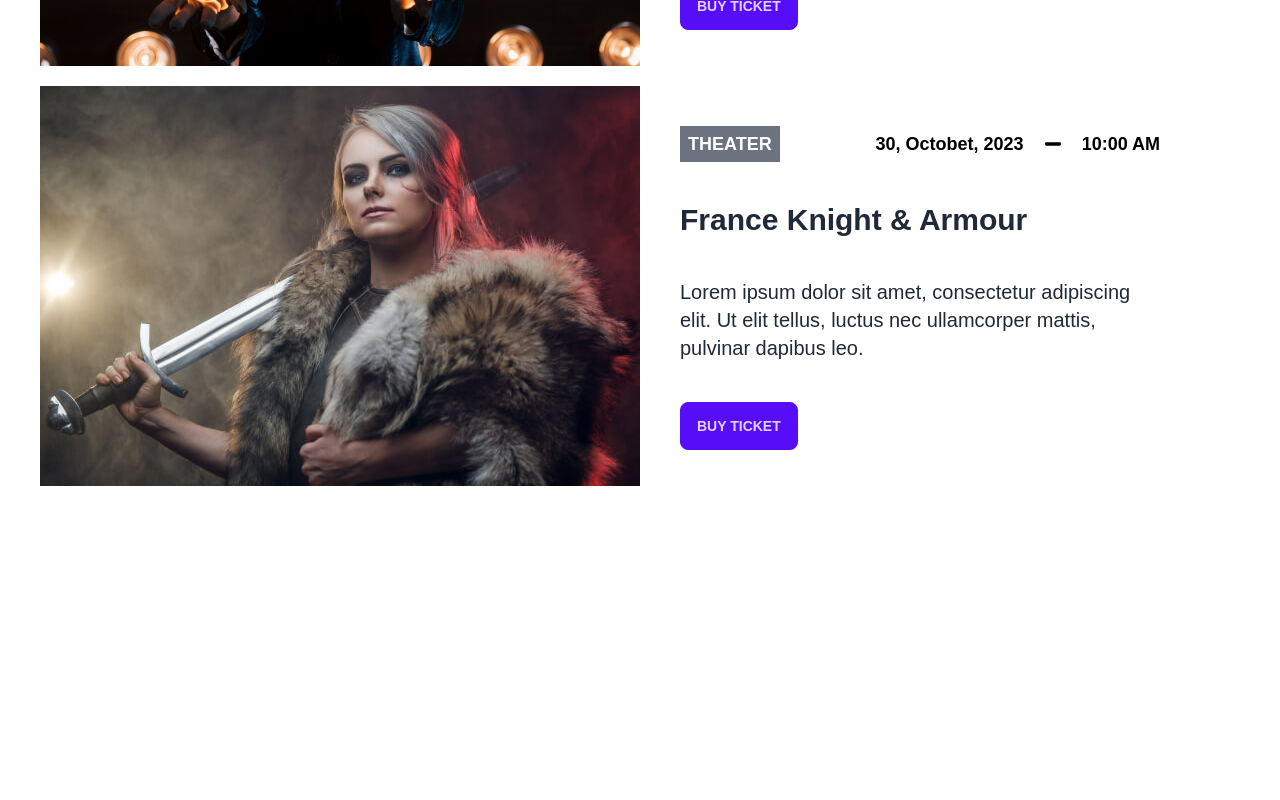
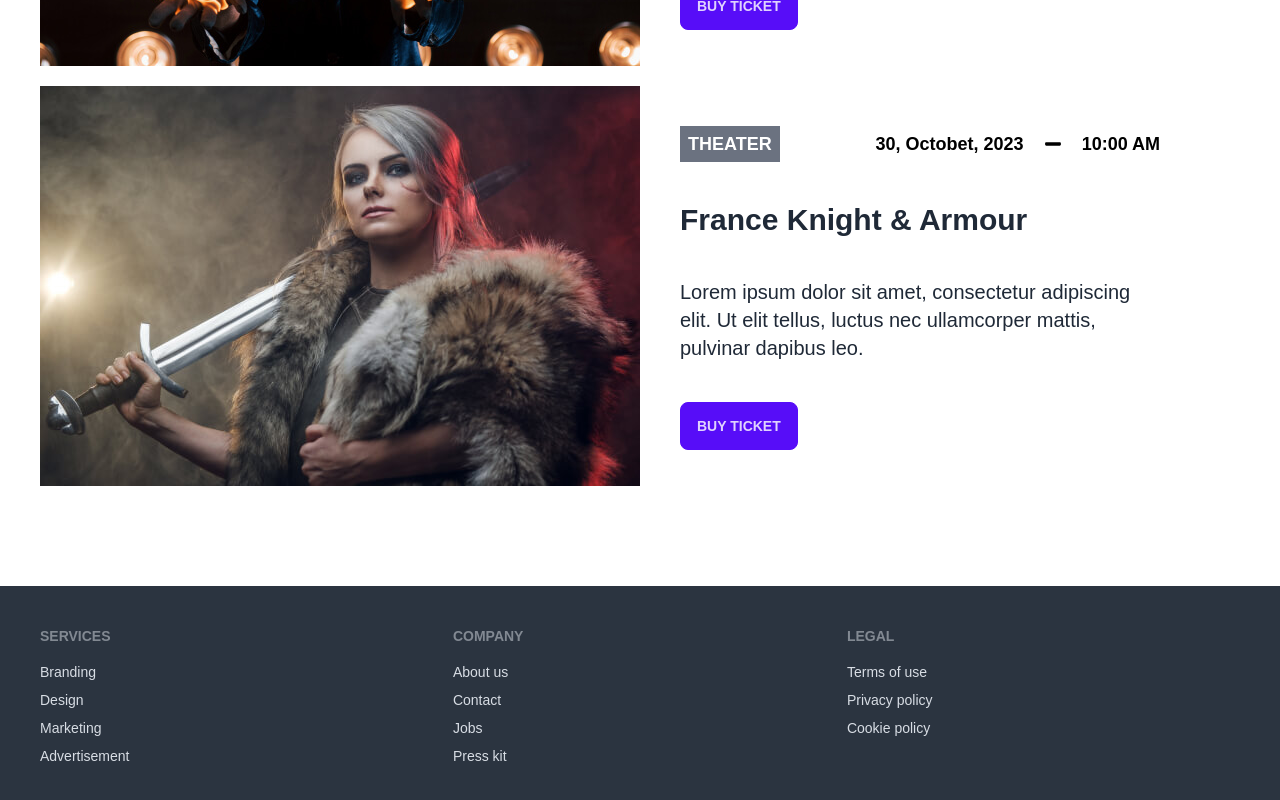
Before and after one commit to mamunhero/assignment-9-entertainmenthub, a React (Vite) app: page / in a window 1280 px wide. Shown: the part 3833-4633 px from the top of the page. Before the commit the page ends 4419 px from the top, so only its background shows below. Built offline with nearby package versions, Linux system fonts and the light colour scheme.

Commit message:
use footer from daisi

```diff
--- /dev/null
+++ b/src/Components/Footer/Footer.jsx
@@ -0,0 +1,31 @@
+
+const Footer = () => {
+  return (
+    <div>
+      <footer className="footer p-10 bg-neutral text-neutral-content">
+  <nav>
+    <header className="footer-title">Services</header>
+    <a className="link link-hover">Branding</a>
+    <a className="link link-hover">Design</a>
+    <a className="link link-hover">Marketing</a>
+    <a className="link link-hover">Advertisement</a>
+  </nav>
+  <nav>
+    <header className="footer-title">Company</header>
+    <a className="link link-hover">About us</a>
+    <a className="link link-hover">Contact</a>
+    <a className="link link-hover">Jobs</a>
+    <a className="link link-hover">Press kit</a>
+  </nav>
+  <nav>
+    <header className="footer-title">Legal</header>
+    <a className="link link-hover">Terms of use</a>
+    <a className="link link-hover">Privacy policy</a>
+    <a className="link link-hover">Cookie policy</a>
+  </nav>
+</footer>
+    </div>
+  );
+};
+
+export default Footer;
--- a/src/Layouts/Root.jsx
+++ b/src/Layouts/Root.jsx
@@ -1,9 +1,11 @@
 import { Outlet } from "react-router-dom";
+import Footer from "../Components/Footer/Footer";
 
 const Root = () => {
   return (
     <div className="max-w-7xl mx-auto font-poppins">
       <Outlet></Outlet>
+      <Footer></Footer>
     </div>
   );
 };
--- a/src/Pages/Home.jsx
+++ b/src/Pages/Home.jsx
@@ -129,7 +129,7 @@ const Home = () => {
             </div>
             <h2 className="text-3xl font-bold mb-10">Light Up The Music</h2>
             <p className="text-xl font-medium mb-10">Lorem ipsum dolor sit amet, consectetur adipiscing elit. Ut elit tellus, luctus nec ullamcorper mattis, pulvinar dapibus leo.</p>
-            <button className="btn btn-primary">Buy Ticket</button>
+            <button className="btn btn-primary mb-5">Buy Ticket</button>
           </div>
           {/* second card */}
           <div className="mb-5">
@@ -146,7 +146,7 @@ const Home = () => {
             </div>
             <h2 className="text-3xl font-bold mb-10">The Magical Nights</h2>
             <p className="text-xl font-medium mb-10">Lorem ipsum dolor sit amet, consectetur adipiscing elit. Ut elit tellus, luctus nec ullamcorper mattis, pulvinar dapibus leo.</p>
-            <button className="btn btn-primary">Buy Ticket</button>
+            <button className="btn btn-primary mb-5">Buy Ticket</button>
           </div>
           {/* third card */}
           <div className="mb-5">
```
